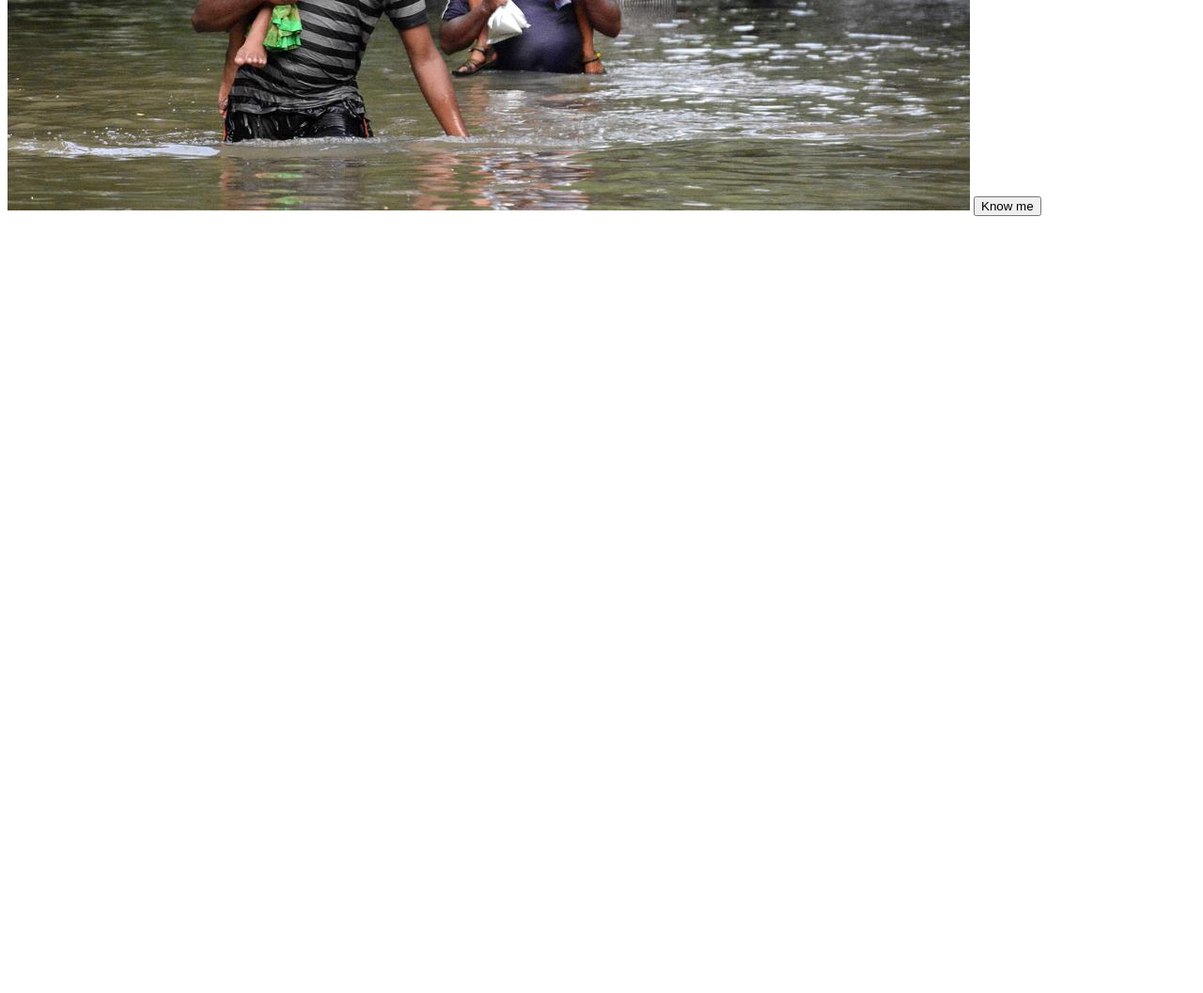
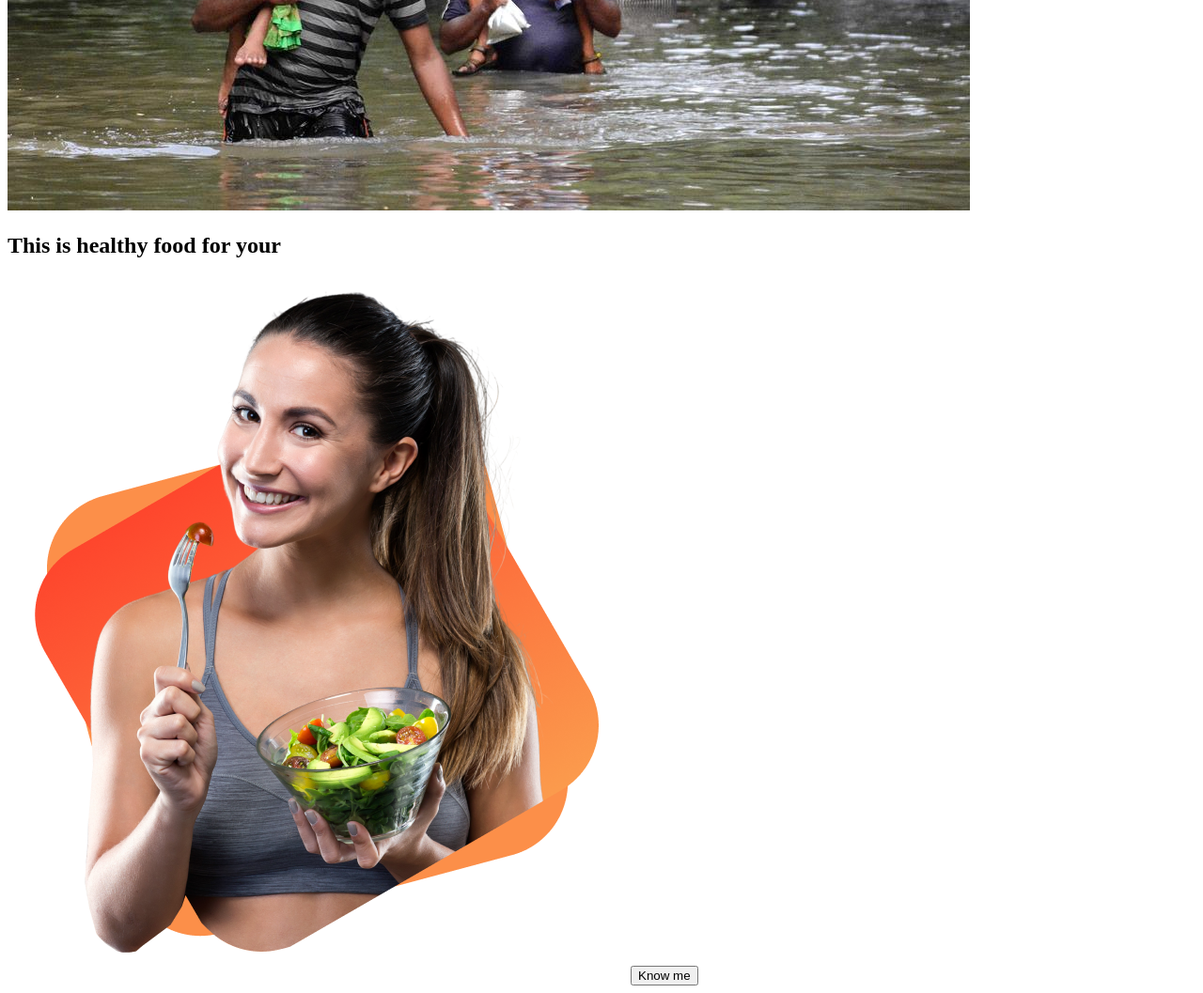
Before and after one commit to Ibrahim-Sikder/My-life-story, a plain HTML site: page index.html in a window 1280 px wide. Shown: the part 500-1557 px from the top of the page at 94% size. Before the commit the page ends 800 px from the top, so only its background shows below. Drawn offline with Linux system fonts and the light colour scheme.

Commit message:
myy-lifee

```diff
--- a/index.html
+++ b/index.html
@@ -11,6 +11,9 @@
     <p>My life is not a happy when i was a child </p>
     <p>My life is very complicate </p>
     <img src="images/donation4.jpg" alt="">
+
+    <h2>This is healthy food for your</h2>
+    <img src="images/Group 8425.png" alt="food">
     <button>Know me </button>
 </body>
 </html>
```
Also changed, not shown: images/Group 8425.png (added).
